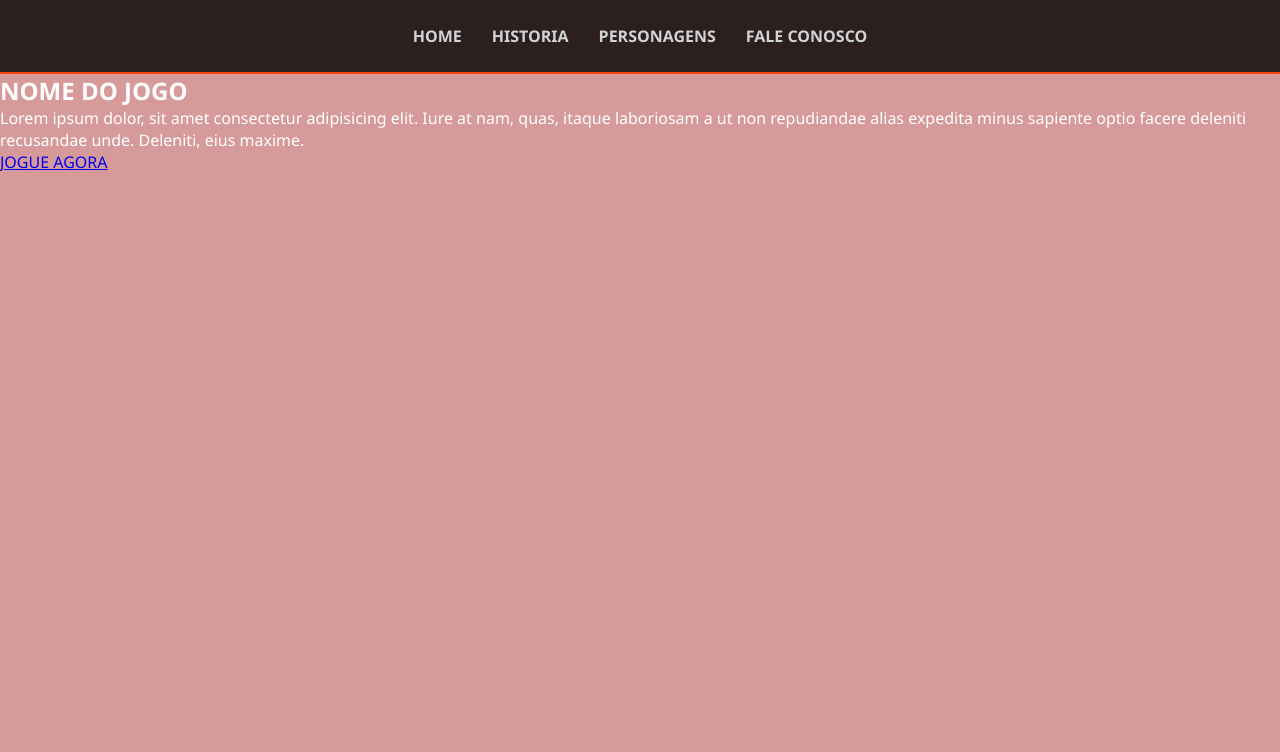
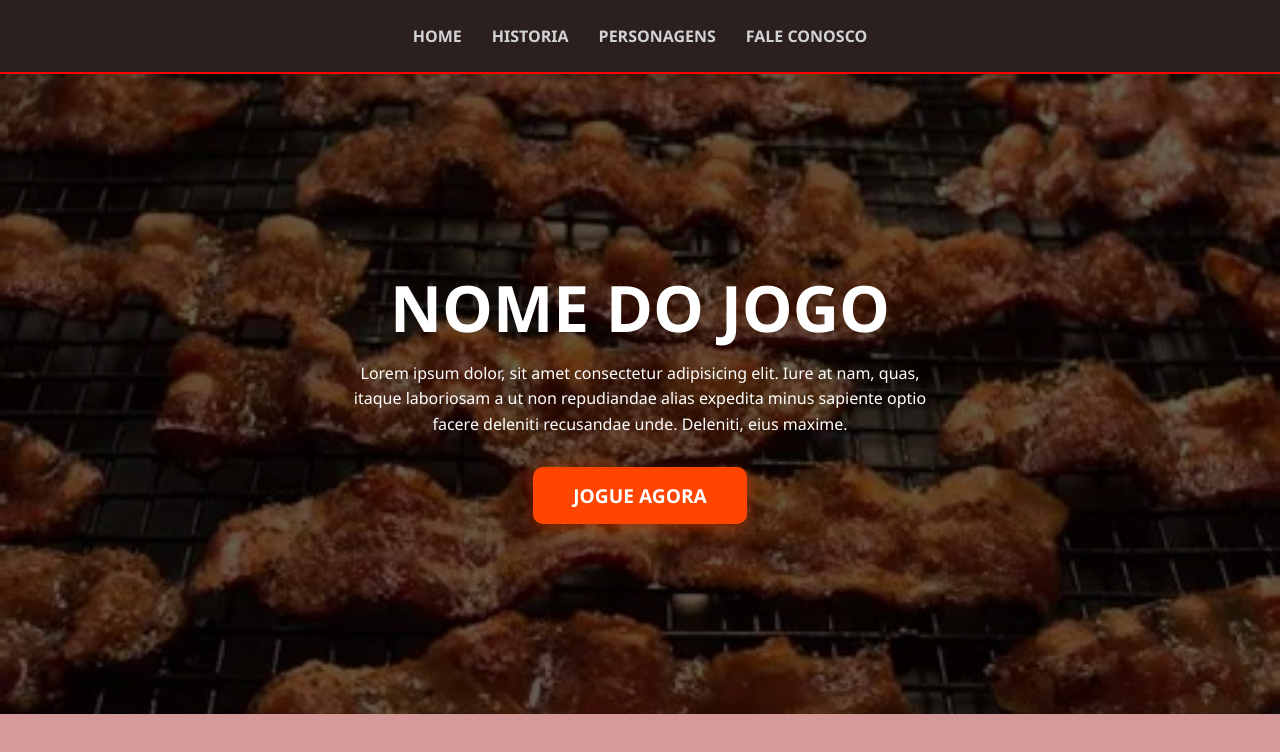
Before and after one commit to gabriellucasribeiro2022-crypto/Projeto-1, a plain HTML site: page HTML/index.html in a window 1280 px wide. Drawn offline with Linux system fonts and the light colour scheme.

Commit message:
escopo inicial do site

```diff
--- a/CSS/style.css
+++ b/CSS/style.css
@@ -28,7 +28,7 @@ nav a:hover {
 header {
     background-color: rgba(0,0,0,0.8);
     padding: 25px;
-    border-bottom: 2px solid #ff4500;
+    border-bottom: 2px solid #ff0000;
 }
 
 /*body*/
@@ -37,3 +37,46 @@ body {
     background-color: #d69a9a;
     color: white;
 }
+
+/* Escopo principal e Botão de jogar*/
+
+.principal-home {
+    height: 80vh;
+    display: flex;
+    flex-direction: column;
+    align-items: center;
+    justify-content: center;
+    text-align: center;
+    padding: 20px;
+    background-image: linear-gradient(rgba(0,0,0,0.6),rgba(0,0,0,0.6)), url(../img/bacon.webp);
+    background-size: cover;
+    background-position: center;
+}
+
+.btn-jogar {
+    text-decoration: none;
+    background-color: #ff4500;
+    color: white;
+    padding: 15px 40px;
+    font-size: 1.2rem;
+    font-weight:  bold;
+    border-radius: 10px;
+    box-shadow: 0 4px 15px rgba(255, 69, 0, 0.4);
+}
+
+.btn-jogar:hover {
+    background-color: #e63e00;
+    transform: scale(1.05);
+    box-shadow: 0px 6px 20px rgba(255, 69, 0, 0.6);
+}
+
+.principal-home h1 {
+    margin-bottom: 10px;
+    font-size: 4rem;
+}
+
+.principal-home p {
+    margin-bottom: 30px;
+    line-height: 1.6;
+    max-width: 600px;
+}
```
Also changed, not shown: img/bacon.webp (added).
